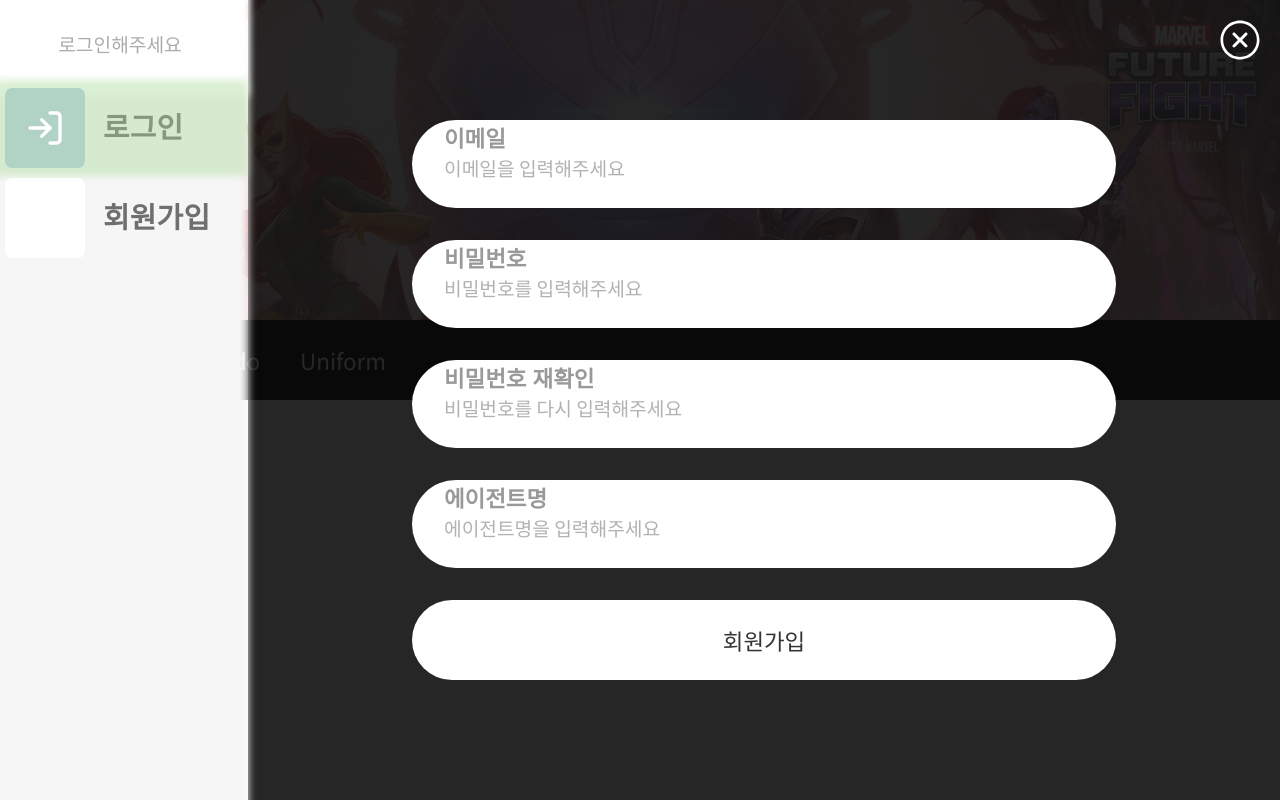
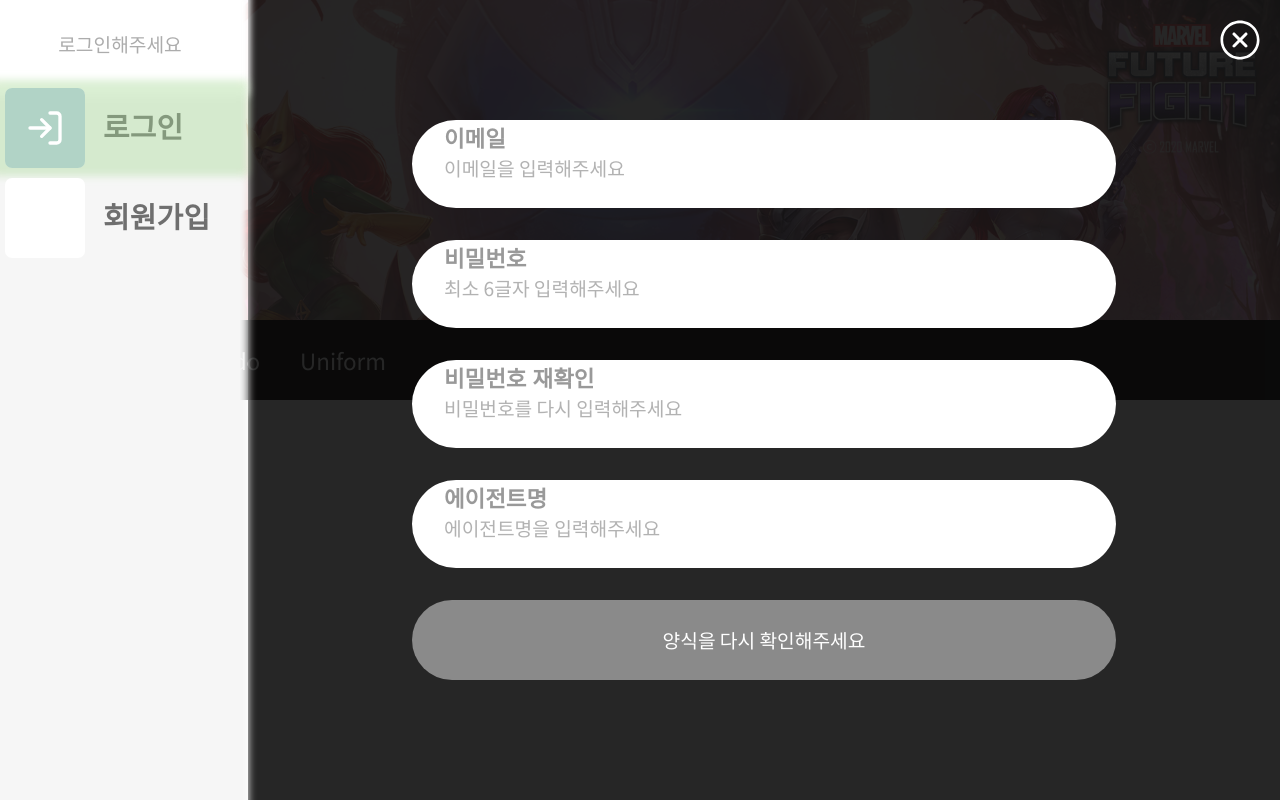
Before and after one commit to a23822/weed_wiki, a React (Create React App) app: page /signup in a window 1280 px wide. Both pictures are taken after a click on the button "로그인". Built offline with nearby package versions, Linux system fonts and the light colour scheme; no server answers.

Commit message:
중간저장

```diff
--- a/src/components/nav/authnav.js
+++ b/src/components/nav/authnav.js
@@ -23,6 +23,30 @@ const AuthNav = (props) => {
 
     //로그인여부
     const { currentUser } = useContext(AuthContext);
+
+    //회원정보
+    const [userAgentName, setUserAgentName] = useState('');
+    const [userRank, setUserRank] = useState('');
+    const [userAliance, setUserAliance] = useState('');
+
+    firebaseApp.auth().onAuthStateChanged(function(user) {
+        if (user) {
+            var userRef = firebaseApp.database().ref('users/' + user.uid)
+            userRef.once('value').then(function(snapshot) {
+                setUserAgentName(snapshot.child('agentName').val());
+                setUserRank(snapshot.child('rank').val());
+                setUserAliance(snapshot.child('aliance').val());
+            })
+        }
+        else {
+            console.log("no logged in")
+        }
+    })
+    // var userRef = firebaseApp.database().ref('users/' + user_id);
+    // userRef.once('value')
+    //     .then(funtion(snapshot) {
+    //         const agentName = snapshot.agentName;
+    //     })
 
     const changeAriaSelected = (index) => {
         setNavItems(
@@ -57,10 +81,13 @@ const AuthNav = (props) => {
                     { currentUser?
                         <Fragment>
                             <div className="label_wrap">
-                                <span className="label type_cadre">1급</span>
+                                { userRank === '준회원'?
+                                    <span className="label type_cadre">준회원</span> :
+                                    <span className="label type_cadre">1급</span>
+                                }
                                 <span className="label type_arca">Arca</span>
                             </div>
-                            <p className="profile_id">킹오브잡초맨</p>
+                            <p className="profile_id">{userAgentName}</p>
                         </Fragment> :
                         <p className="placeholder">로그인해주세요</p>
                     }
--- a/src/components/nav/signup.js
+++ b/src/components/nav/signup.js
@@ -18,28 +18,35 @@ const SignUp = (props) => {
         })
     }
 
-    const isValid = dataList['form_pw']>6 ||
-                    dataList['form_pw'] === dataList['form_pw_chk'];
+    const isValid = dataList['form_email'].length > 0 &&
+        dataList['form_pw'].length >= 6 &&
+        dataList['form_pw'] === dataList['form_pw_chk'] &&
+        dataList['form_pw'].length>0 &&
+        dataList['form_agentName'].length>0;
 
     //회원가입 관련
     const handleSignUp = useCallback(
         async e => {
             e.preventDefault();
-
-            if (isValid) {
             try {
+                const formElements = e.target.elements;
+                const email = formElements[0].value;
+                const password = formElements[1].value;
+                const agentName = formElements[3].value;
                 await firebaseApp.auth()
-                        .createUserWithEmailAndPassword(dataList['form_email'], dataList['form_pw']);
+                    .createUserWithEmailAndPassword(email, password);
                 props.history.push('/home');
+                props.setBtn(false);
                 const user_id = firebaseApp.auth().currentUser.uid;
                 const userRef = firebaseApp.database().ref('users/' + user_id);
                 userRef.set({
-                        'email': dataList['form_email'],
-                        'agentName': dataList['form_agentName'],
+                    'email': email,
+                    'agentName': agentName,
+                    'rank': '준회원',
+                    'aliance': '',
                 });
             } catch(error) {
                 alert(error);
-                }
             }
         }, []
     )
@@ -53,7 +60,7 @@ const SignUp = (props) => {
                     <label className="inp_label" aria-hidden="true">이메일</label>
                 </div>
                 <div className="inp_wrap">
-                    <input type="password" aria-label="비밀번호" name="form_pw" placeholder="비밀번호를 입력해주세요"
+                    <input type="password" aria-label="비밀번호" name="form_pw" placeholder="최소 6글자 입력해주세요"
                     onChange={changeFormData} className="inp_bx"/>
                     <label className="inp_label" aria-hidden="true">비밀번호</label>
                 </div>
@@ -68,7 +75,9 @@ const SignUp = (props) => {
                     <label className="inp_label" aria-hidden="true">에이전트명</label>
                 </div>
                 <div className="btn_area">
-                    <button type="submit" className="submit_btn">회원가입</button>
+                    <button type="submit" className="submit_btn" disabled={!isValid}>
+                        {isValid? '회원가입' : '양식을 다시 확인해주세요'}
+                    </button>
                 </div>
             </div>
         </form>
--- a/src/scss/auth.scss
+++ b/src/scss/auth.scss
@@ -17,9 +17,10 @@
     }
 }
 .type_sign{
+    right:100%;
+    padding:5rem 0;
     pointer-events:none;
     opacity:0;
-    right:100%;
     transition: 1s right ease-in;
     background-color: rgba(0,0,0,0.85);
     transition: 0.8s all ease-in;
@@ -38,14 +39,13 @@
             height:100%;
         }
     }
-
     .form_area{
-        position:absolute;
+        position:relative;
         top:50%;
         left:0;
         right:0;
         transform:translateY(-50%);
-        max-height:80%;
+        max-height:100%;
         overflow-y:auto;
     }
     .ico_area{
@@ -67,9 +67,6 @@
         text-align:center;
         text-shadow:1px 1px 1px #a4d792;
         font-family:'Gugi', sans-serif;
-    }
-    form{
-
     }
     .form_inner{
         padding: 0 1.5rem;
@@ -126,8 +123,10 @@
                     width:44rem;
                     margin:0 auto;
                 }
-                @include pc{
-
+                &:disabled {
+                    background-color:rgba(#ccc,0.6);
+                    color:#fff;
+                    font-size:1.2rem;
                 }
             }
         }
@@ -152,6 +151,16 @@
                 font-size:1.2rem;
                 line-height:1.5rem;
                 color:#acacac;
+            }
+            .profile_id{
+                display:block;
+                display:-webkit-box;
+                -webkit-line-clamp:2;
+                -webkit-box-orient:vertical;
+                min-height:2rem;
+                max-height:4rem;
+                overflow:hidden;
+                text-overflow:ellipsis;
             }
             .label{
                 display:inline-block;
```
Also changed, not shown: 1 other file (tests, documents, lock files or other folders). Lines whose indentation alone changed are shown as unchanged.
